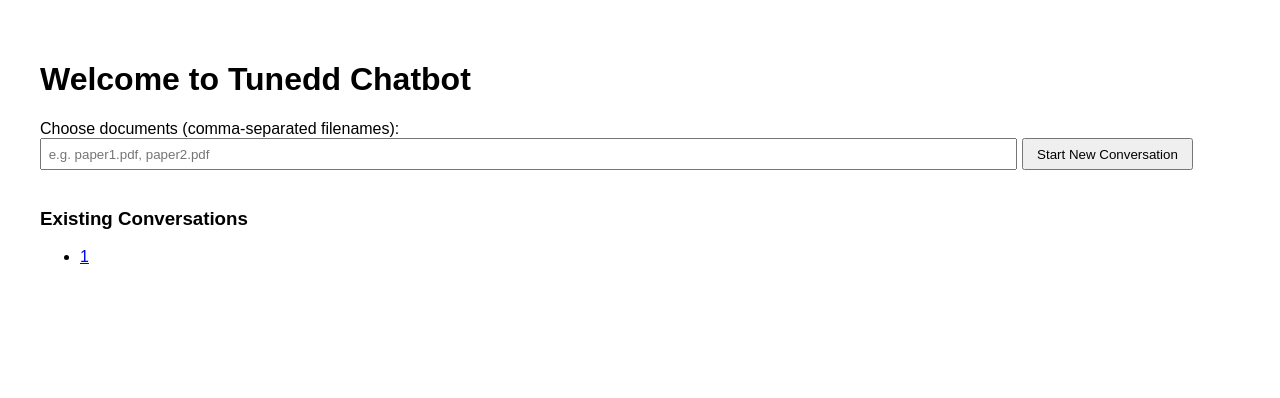
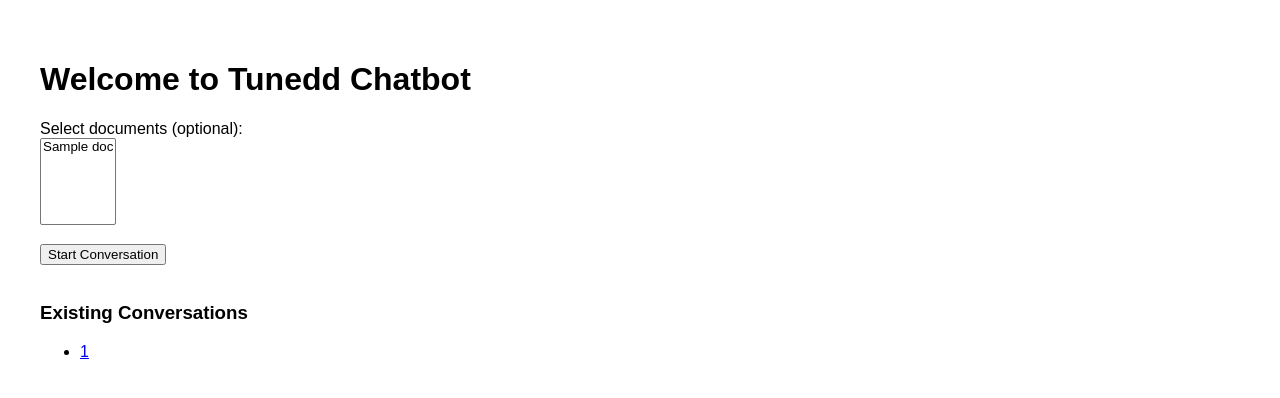
Before and after one commit to DianaAkolzina/Backend-tunedd, a Python web app: template tunedd-backend-challenge-main-master/tunedd_api/templates/index.html in a window 1280 px wide. Shown: the top 398 px of the page. Run offline with Jinja, Linux system fonts and the light colour scheme; the template is opened without the code that fills it: most values are stand-ins (such as "Sample title", 1, 10 or a date in 2020).

Commit message:
improved interface

```diff
--- a/tunedd-backend-challenge-main-master/tunedd_api/templates/index.html
+++ b/tunedd-backend-challenge-main-master/tunedd_api/templates/index.html
@@ -29,11 +29,16 @@
 <body>
     <h1>Welcome to Tunedd Chatbot</h1>
 
-    <form action="/conversations/create" method="post">
-        <label for="documents">Choose documents (comma-separated filenames):</label><br>
-        <input type="text" name="documents" placeholder="e.g. paper1.pdf, paper2.pdf" required>
-        <button type="submit">Start New Conversation</button>
+    <form method="post" action="/conversations/create">
+        <label for="documents">Select documents (optional):</label><br>
+        <select name="documents" multiple size="5">
+            {% for doc in available_documents %}
+                <option value="{{ doc }}">{{ doc }}</option>
+            {% endfor %}
+        </select><br><br>
+        <input type="submit" value="Start Conversation">
     </form>
+
 
     <h3>Existing Conversations</h3>
     <ul>
```
Also changed, not shown: tunedd-backend-challenge-main-master/tunedd_api/main1.py (+11 -3 lines).
